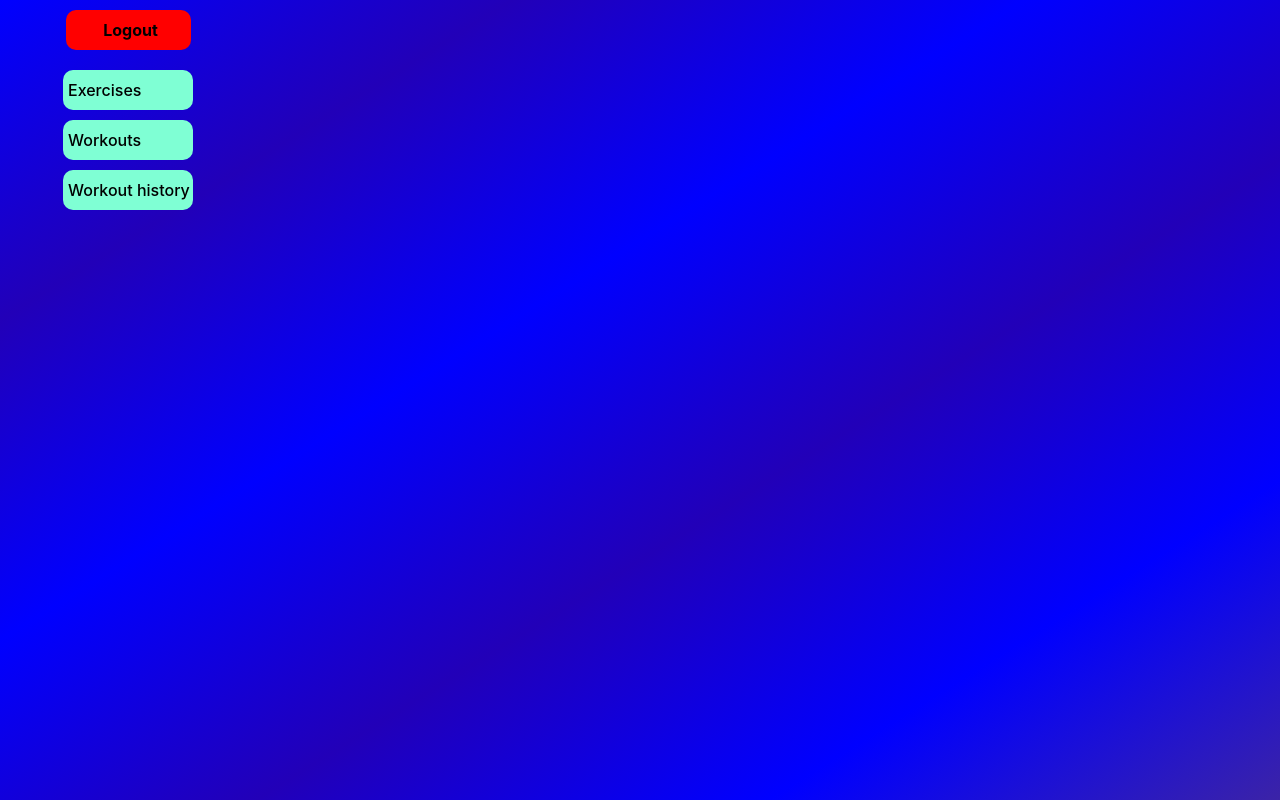
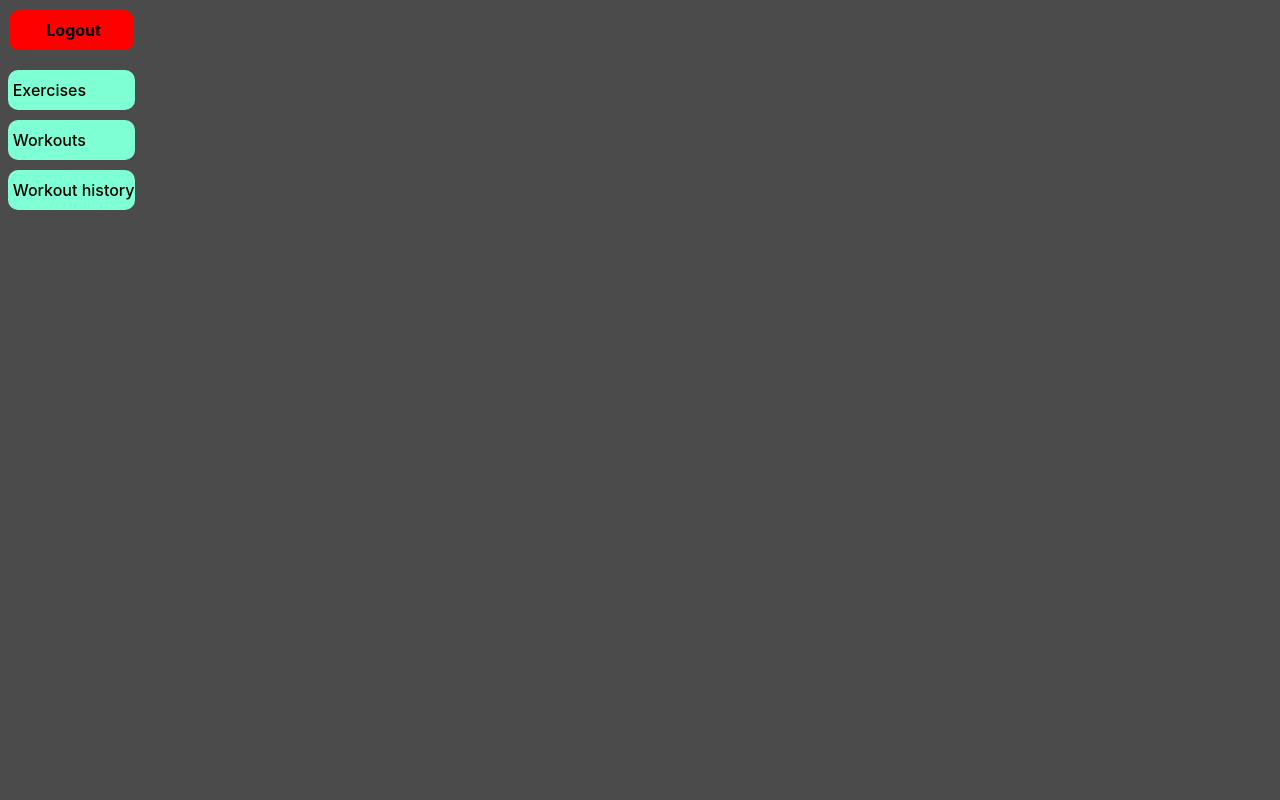
Before and after one commit to lucasdicks96/workout-plan, a React (Vite) app in the folder client/: page /users in a window 1280 px wide. Built offline with nearby package versions, Linux system fonts and the light colour scheme.

Commit message:
change css

```diff
--- a/client/src/components/Dashboard/Dashboard.module.css
+++ b/client/src/components/Dashboard/Dashboard.module.css
@@ -3,8 +3,9 @@
   flex-direction: column;
   height: 100vh;
   width: 100vw;
-  /* background-image: "./images/BackgroundImage.png"; */
-  background-image: linear-gradient(
+  background-image: "./images/BackgroundImage.png";
+  background-image: rgb(#004494);
+  /* background-image: linear-gradient(
     to bottom right,
     rgb(0, 0, 255),
     rgb(34, 0, 184),
@@ -12,15 +13,16 @@
     rgb(34, 0, 184),
     rgb(0, 0, 255),
     rgb(59, 35, 167)
-  );
+  );*/
 }
+
 .content {
   display: flex;
   flex-direction: row;
 }
 
 .side {
-  flex: 20;
+  flex: 10;
   display: flex;
   flex-direction: column;
   height: 100vh;
@@ -40,7 +42,8 @@
 .menu > a {
   background-color: aquamarine;
   height: 40px;
-  width: 125px;
+  max-width: 125px;
+  min-width: 40px;
   border-radius: 10px;
   margin: 10px 0;
   padding: 0 0 0 5px;
@@ -63,6 +66,7 @@
   background-color: red;
   height: 40px;
   width: 125px;
+  min-width: 40px;
   border-radius: 10px;
   margin: 10px 0;
   padding: 0 0 0 5px;
```
